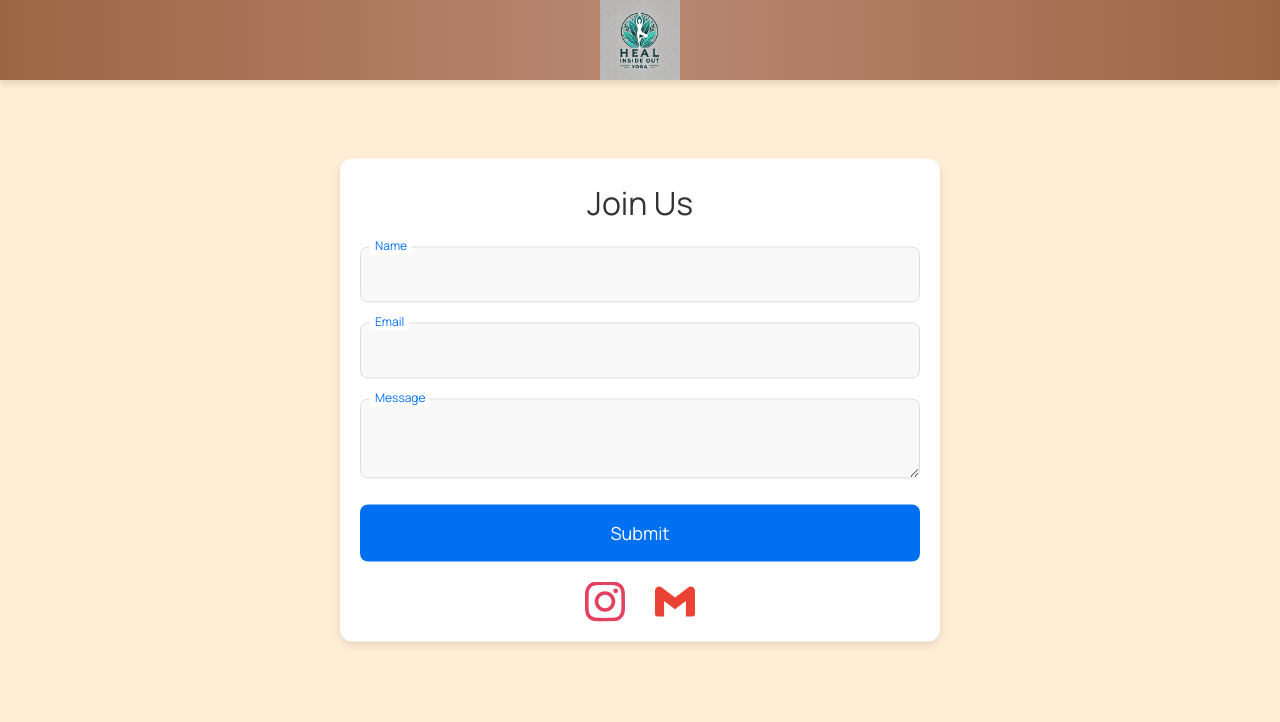
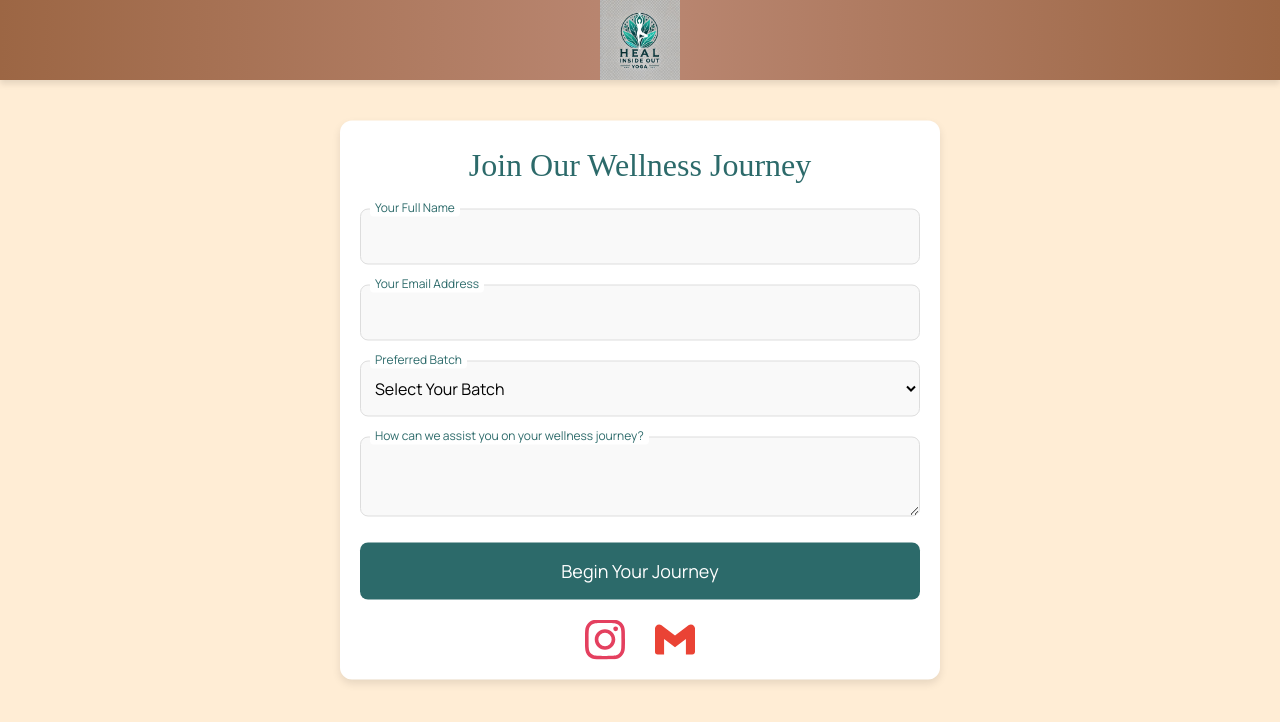
Before and after one commit to DeepanshuR1/heal-inside-out, a Next.js app: page /join in a window 1280 px wide. Shown: the top 722 px of the page. Built offline with nearby package versions, Linux system fonts and the light colour scheme; no server answers.

Commit message:
Updated classes section, join form, testimonial & font style of h1

```diff
--- a/package.json
+++ b/package.json
@@ -14,6 +14,8 @@
     "next": "14.2.4",
     "react": "^18",
     "react-dom": "^18",
+    "react-icons": "^5.3.0",
+    "react-router-dom": "^6.26.1",
     "styled-components": "^6.1.11"
   },
   "devDependencies": {
--- a/src/app/components/About.tsx
+++ b/src/app/components/About.tsx
@@ -6,7 +6,7 @@ const About = () => (
       <img src="/yogaGirl.jpg" alt="about us" />
     </div>
     <div className="about-content">
-      <h2 className="item__title">About Us</h2>
+      <h2>About Us</h2>
       <p>
         Elevate your well-being with Heal Inside Out. Our certified Yoga
         Counselor, boasting 5 years of hands-on expertise, blends the timeless
--- a/src/app/components/Benefits.tsx
+++ b/src/app/components/Benefits.tsx
@@ -52,7 +52,7 @@ const benefits = [
 
 const Benefits = () => (
   <section className="benefits-section">
-    <h2 className="item__title">Benefits of Yoga</h2>
+    <h2>Benefits of Yoga</h2>
     <div className="benefits-grid">
       {benefits.map((benefit, index) => (
         <div key={index} className="benefit-card">
--- a/src/app/components/JoinForm.tsx
+++ b/src/app/components/JoinForm.tsx
@@ -7,11 +7,15 @@ const JoinForm = () => {
     name: "",
     email: "",
     message: "",
+    batch: "",
   });
+
   const [showNotification, setShowNotification] = useState(false);
 
   const handleChange = (
-    e: React.ChangeEvent<HTMLInputElement | HTMLTextAreaElement>
+    e: React.ChangeEvent<
+      HTMLInputElement | HTMLTextAreaElement | HTMLSelectElement
+    >
   ) => {
     const { name, value } = e.target;
     setFormData({ ...formData, [name]: value });
@@ -24,7 +28,12 @@ const JoinForm = () => {
         ...formData,
         createdAt: new Date(),
       });
-      setFormData({ name: "", email: "", message: "" });
+      setFormData({
+        name: "",
+        email: "",
+        message: "",
+        batch: "",
+      });
       setShowNotification(true);
     } catch (error) {
       console.error("Error submitting form:", error);
@@ -37,7 +46,7 @@ const JoinForm = () => {
 
   return (
     <div className="join-container">
-      <h1>Join Us</h1>
+      <h1>Join Our Wellness Journey</h1>
       <form onSubmit={handleSubmit}>
         <div className="form-group">
           <input
@@ -48,7 +57,7 @@ const JoinForm = () => {
             onChange={handleChange}
             required
           />
-          <label htmlFor="name">Name</label>
+          <label htmlFor="name">Your Full Name</label>
         </div>
         <div className="form-group">
           <input
@@ -59,7 +68,33 @@ const JoinForm = () => {
             onChange={handleChange}
             required
           />
-          <label htmlFor="email">Email</label>
+          <label htmlFor="email">Your Email Address</label>
+        </div>
+        <div className="form-group">
+          <select
+            id="batch"
+            name="batch"
+            value={formData.batch}
+            onChange={handleChange}
+            required
+          >
+            <option value="" disabled>
+              Select Your Batch
+            </option>
+            <option value="Holistic Healing Morning Batch">
+              Holistic Healing Morning Batch
+            </option>
+            <option value="Holistic Healing Evening Batch">
+              Holistic Healing Evening Batch
+            </option>
+            <option value="Weight Loss Morning Batch">
+              Weight Loss Morning Batch
+            </option>
+            <option value="Weight Loss Evening Batch">
+              Weight Loss Evening Batch
+            </option>
+          </select>
+          <label htmlFor="batch">Preferred Batch</label>
         </div>
         <div className="form-group">
           <textarea
@@ -68,14 +103,29 @@ const JoinForm = () => {
             value={formData.message}
             onChange={handleChange}
           />
-          <label htmlFor="message">Message</label>
+          <label htmlFor="message">
+            How can we assist you on your wellness journey?
+          </label>
         </div>
-        <button type="submit">Submit</button>
+        <button type="submit">Begin Your Journey</button>
       </form>
       {showNotification && (
-        <div className="notification">
-          <p>Form submitted successfully!</p>
-          <button onClick={handleCloseNotification}>Close</button>
+        <div className="modal-overlay">
+          <div className="modal-content">
+            <h2>Thank You!</h2>
+            <p>
+              Your journey towards wellness has begun. We have received your
+              response and we will review your information shortly. We look
+              forward to guiding you on this path to a healthier, more balanced
+              life.
+            </p>
+
+            <p>
+              If you have any further questions, feel free to reach out to us
+              through our social media handles.
+            </p>
+            <button onClick={handleCloseNotification}>Close</button>
+          </div>
         </div>
       )}
       <div className="social-media-links">
@@ -84,14 +134,14 @@ const JoinForm = () => {
           target="_blank"
           rel="noopener noreferrer"
         >
-          <img src="instagram-color.svg" alt="Insta" className="social-icon"/>
+          <img src="instagram-color.svg" alt="Insta" className="social-icon" />
         </a>
         <a
           href="mailto:youremail@example.com"
           target="_blank"
           rel="noopener noreferrer"
         >
-          <img src="gmail-color.svg" alt="Gmail" className="social-icon"/>
+          <img src="gmail-color.svg" alt="Gmail" className="social-icon" />
         </a>
       </div>
     </div>
--- a/src/app/globals.css
+++ b/src/app/globals.css
@@ -50,6 +50,14 @@
   box-shadow: 0 10px 20px rgba(0, 0, 0, 0.05);
   max-width: 1200px;
   margin: 0 auto;
+}
+
+.about-section h2 {
+  font-size: 2.5rem;
+  color: #333;
+  margin-bottom: 2rem;
+  font-weight: bold;
+  font-family: 'Pacifico', cursive;
 }
 
 .about-section img {
@@ -144,6 +152,7 @@ body {
   color: #333;
   margin-bottom: 2rem;
   font-weight: bold;
+  font-family: 'Pacifico', cursive;
 }
 
 /* Fade-in Animation */
@@ -322,71 +331,147 @@ body {
 
 /* Classes Section */
 .classes-section {
-  padding: 4rem 2rem;
+  padding: 20px;
+  max-width: 1200px;
+  margin: 0 auto;
+}
+.class-title {
+  font-size: 2.5rem;
+  color: #333;
+  margin-bottom: 2rem;
+  font-weight: bold;
+}
+
+.feature-banner {
+  background-color: #ffcc80;
+  padding: 20px;
+  border-radius: 8px;
   text-align: center;
-  background-color: #ffe6cc;
+  margin-bottom: 20px;
+}
+
+.feature-banner h2 {
+  font-size: 1.5rem;
+  color: #d84315;
+}
+
+.feature-banner p {
+  font-size: 1.2rem;
+  color: #4e342e;
+}
+
+.item__title {
+  font-size: 2rem;
+  text-align: center;
+  margin-bottom: 20px;
 }
 
 .classes-grid {
   display: flex;
-  justify-content: center;
+  gap: 20px;
   flex-wrap: wrap;
-  gap: 2rem;
 }
 
 .class-card {
-  width: 320px;
-  padding: 1.5rem;
-  box-shadow: 0 4px 12px rgba(0, 0, 0, 0.1);
-  margin-bottom: 1.5rem;
-  transition: transform 0.3s ease-in-out, box-shadow 0.3s ease-in-out;
-  background-color: #fff;
-  border-radius: 12px;
-  text-align: left;
-}
-
-.class-card:hover {
-  transform: scale(1.05);
-  box-shadow: 0 6px 16px rgba(0, 0, 0, 0.2);
+  background-color: #f7f7f7;
+  border-radius: 8px;
+  box-shadow: 0 4px 8px rgba(0, 0, 0, 0.1);
+  overflow: hidden;
+  width: 100%;
+  max-width: 350px;
+  margin: 0 auto;
 }
 
 .class-image {
   width: 100%;
   height: auto;
-  border-radius: 12px;
 }
 
 .class-content {
-  margin-top: 1rem;
+  padding: 15px;
 }
 
-.class-timings {
-  margin: 1rem 0;
+.font-bold {
+  font-size: 1.4rem;
+  color: #333;
+  margin-bottom: 10px;
 }
 
-.timing-item {
-  font-size: 1.1rem;
-  color: #d9534f;
-  margin-bottom: 0.5rem;
+.class-timings ul, .class-benefits ul {
+  list-style-type: none;
+  padding: 0;
+  margin: 0;
 }
 
-/* Responsive Styles */
-@media (max-width: 768px) {
-  .testimonials-grid,
-  .classes-grid {
-    flex-direction: column;
-    align-items: center;
-  }
+.class-timings li, .class-benefits li {
+  margin-bottom: 5px;
+}
 
-  .class-card {
-    width: 100%;
-  }
+.benefit-item {
+  display: flex;
+  align-items: center;
+}
+
+.benefit-icon {
+  margin-right: 8px;
+  color: #00796b;
+}
+
+.accordion {
+  margin-top: 15px;
+}
+
+.accordion-title {
+  cursor: pointer;
+  display: flex;
+  justify-content: space-between;
+  align-items: center;
+  padding: 10px;
+  background-color: #e0f7fa;
+  border-radius: 5px;
+}
+
+.accordion-content {
+  padding: 10px;
+  background-color: #f1f8e9;
+  border-radius: 5px;
+  margin-top: 5px;
+}
+
+/* Common styles for the Link component when used as a button */
+.join-now-button {
+  background-color: #d84315;
+  color: white;
+  padding: 10px 15px;
+  border: none;
+  border-radius: 25px;
+  cursor: pointer;
+  display: block; /* Makes the Link behave like a block-level element */
+  text-align: center;
+  text-decoration: none; /* Remove underline from the link text */
+  width: auto; /* Full width for the Join Now button */
+  box-sizing: border-box; /* Ensure padding does not affect width */
+  margin-top: 15px;
+  transition: background-color 0.3s ease, transform 0.3s ease;
+}
+
+.join-now-button:hover {
+  background-color: #bf360c; /* Darken on hover */
+  transform: scale(1.05);
 }
 
 /* Benefits Section */
 .benefits-section {
   padding: 4rem 2rem;
   text-align: center;
+}
+
+.benefits-section h2 {
+  font-size: 2.5rem;
+  color: #333;
+  margin-bottom: 2rem;
+  font-weight: bold;
+  font-family: 'Pacifico', cursive;
 }
 
 .benefits-grid {
@@ -476,6 +561,7 @@ body {
 }
 
 .hero-title {
+  color: #111111;
   font-size: 3rem;
   margin-bottom: 1rem;
   animation: slideInFromLeft 1s ease-out;
@@ -557,6 +643,7 @@ body {
   }
 }
 
+/* General styling for the container */
 .join-container {
   max-width: 600px;
   width: 100%;
@@ -570,14 +657,14 @@ body {
   left: 50%;
   transform: translate(-50%, -50%);
   animation: fadeIn 0.5s ease-in-out;
-  /* margin-top: 40px; */
 }
 
 h1 {
   text-align: center;
-  color: #333;
+  color: #2c6a6a;
   margin-bottom: 20px;
   font-size: 2rem;
+  font-family: 'Pacifico', cursive;
 }
 
 form {
@@ -590,8 +677,7 @@ form {
   margin-bottom: 20px;
 }
 
-input,
-textarea {
+input, textarea, select {
   padding: 15px 10px;
   border: 1px solid #ddd;
   border-radius: 8px;
@@ -601,11 +687,11 @@ textarea {
   background-color: #f9f9f9;
 }
 
-input:focus,
-textarea:focus {
-  border-color: #0070f3;
+/* Focus styling for input, textarea, and select */
+input:focus, textarea:focus, select:focus {
+  border-color: #2c6a6a;
   outline: none;
-  box-shadow: 0 0 8px rgba(0, 112, 243, 0.5);
+  box-shadow: 0 0 8px rgba(44, 106, 106, 0.5);
   background-color: #ffffff;
 }
 
@@ -621,21 +707,19 @@ label {
   border-radius: 4px;
 }
 
-input:focus + label,
-textarea:focus + label,
-input:not(:placeholder-shown) + label,
-textarea:not(:placeholder-shown) + label {
+/* Label position adjustments when fields are focused or filled */
+input:focus + label, textarea:focus + label, select:focus + label,
+input:not(:placeholder-shown) + label, textarea:not(:placeholder-shown) + label, select:not([value=""]) + label {
   top: -10px;
   left: 10px;
   font-size: 12px;
-  color: #0070f3;
-  /* background-color: #f9f9f9;
-  padding: 0 5px; */
+  color: #2c6a6a;
 }
 
+/* Button styling */
 button {
   padding: 15px;
-  background-color: #0070f3;
+  background-color: #2c6a6a;
   color: white;
   border: none;
   border-radius: 8px;
@@ -645,10 +729,11 @@ button {
 }
 
 button:hover {
-  background-color: #005bb5;
+  background-color: #255252;
   transform: scale(1.05);
 }
 
+/* Social media links styling */
 .social-media-links {
   display: flex;
   justify-content: center;
@@ -668,40 +753,60 @@ button:hover {
   transform: scale(1.2);
 }
 
-.notification {
+/* Modal styling */
+.modal-overlay {
   position: fixed;
-  top: 50%;
-  left: 50%;
-  transform: translate(-50%, -50%);
-  background-color: #fff;
-  padding: 25px;
-  border-radius: 12px;
-  box-shadow: 0 4px 12px rgba(0, 0, 0, 0.1);
+  top: 0;
+  left: 0;
+  width: 100%;
+  height: 100%;
+  background-color: rgba(0, 0, 0, 0.5);
+  display: flex;
+  justify-content: center;
+  align-items: center;
   z-index: 1000;
-  text-align: center;
-  animation: fadeIn 0.3s ease-in-out;
 }
 
-.notification p {
-  margin-bottom: 15px;
-  font-size: 18px;
-  color: #333;
+.modal-content {
+  background-color: #ffffff;
+  padding: 30px;
+  border-radius: 20px;
+  box-shadow: 0 5px 15px rgba(0, 0, 0, 0.2);
+  text-align: center;
+  max-width: 400px;
+  width: 90%;
+  font-family: 'Lucida Sans', Arial, sans-serif;
 }
 
-.notification button {
+.modal-content h2 {
+  color: #2c6a6a;
+  font-family: 'Pacifico', cursive;
+  margin-bottom: 20px;
+}
+
+.modal-content p {
+  font-size: 16px;
+  color: #333;
+  margin: 10px 0;
+}
+
+.modal-content button {
   padding: 12px 25px;
-  background-color: #0070f3;
+  background-color: #2c6a6a;
   color: white;
   border: none;
-  border-radius: 8px;
+  border-radius: 12px;
   cursor: pointer;
-  font-size: 18px;
+  font-size: 16px;
+  transition: background-color 0.3s ease, transform 0.2s ease;
+  font-family: 'Lucida Sans', Arial, sans-serif;
 }
 
-.notification button:hover {
-  background-color: #005bb5;
+.modal-content button:hover {
+  background-color: #255252;
 }
 
+/* Keyframes for fadeIn animation */
 @keyframes fadeIn {
   from {
     opacity: 0;
```
Also changed, not shown: src/app/components/Classes.tsx (+86 -8 lines), src/app/components/Testimonials.tsx (+13 -4 lines), 1 other file (tests, documents, lock files or other folders).
